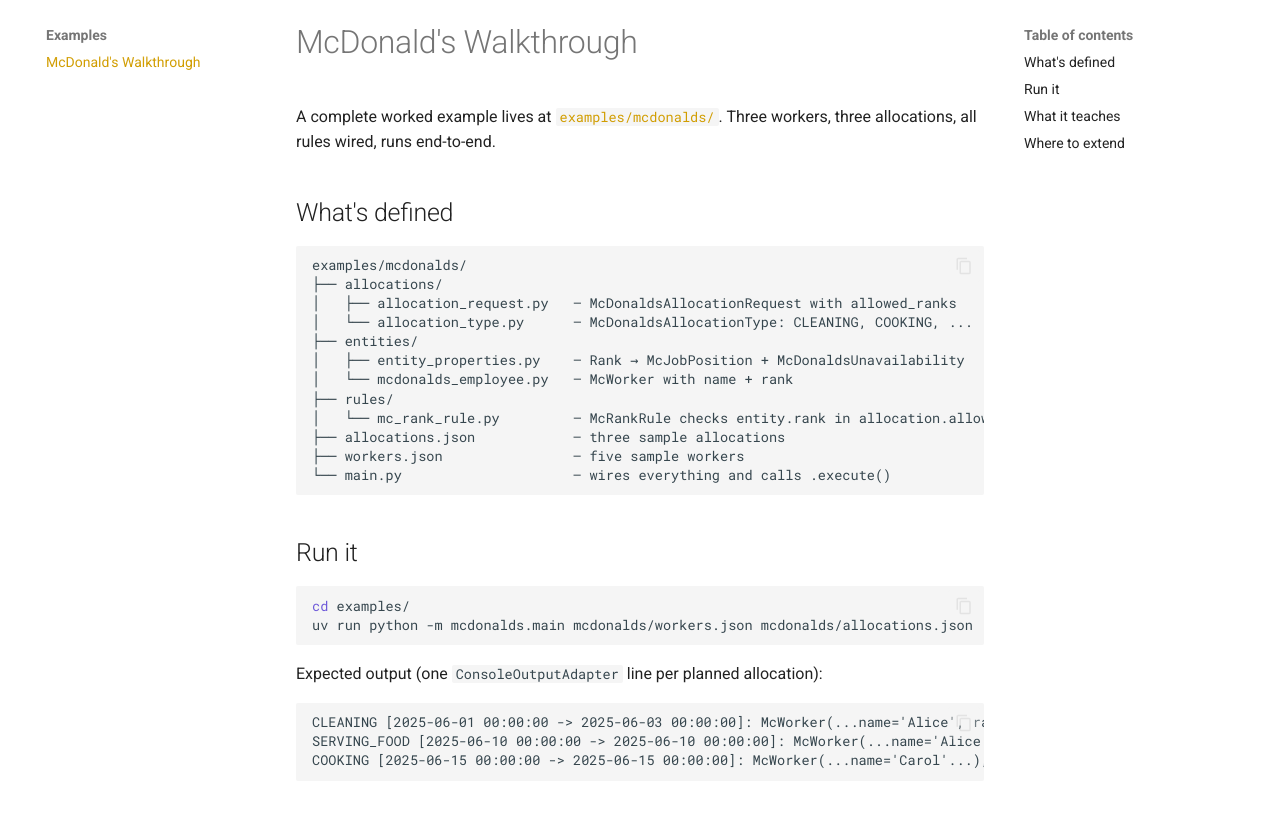
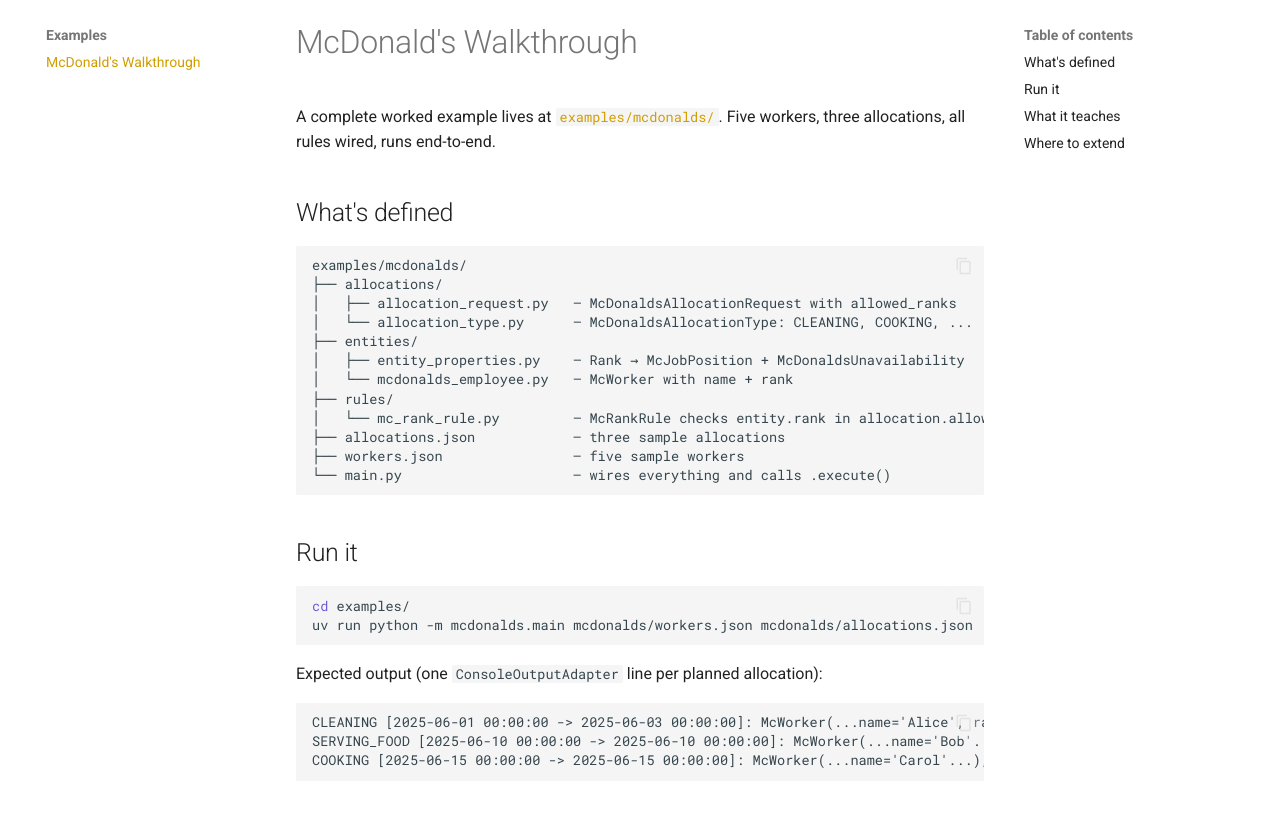
Before and after one commit to Xiddoc/BeeKeeper, an MkDocs documentation site: the page built from docs/examples/mcdonalds.md, in a window 1280 px wide and 1400 px high. Shown: the part 124-950 px from the top of the window. Built offline with MkDocs 1.6.1 and Material for MkDocs 9.7.7, drawn with Linux system fonts in a browser that asks for light colours; comment, search, counter and statistics services are not loaded.

Commit message:
docs: fix McDonald's example output (Bob for SERVING_FOOD) and worker count

````diff
--- a/docs/examples/mcdonalds.md
+++ b/docs/examples/mcdonalds.md
@@ -1,6 +1,6 @@
 # McDonald's Walkthrough
 
-A complete worked example lives at [`examples/mcdonalds/`](https://github.com/Xiddoc/BeeKeeper/tree/master/examples/mcdonalds). Three workers, three allocations, all rules wired, runs end-to-end.
+A complete worked example lives at [`examples/mcdonalds/`](https://github.com/Xiddoc/BeeKeeper/tree/master/examples/mcdonalds). Five workers, three allocations, all rules wired, runs end-to-end.
 
 ## What's defined
 
@@ -30,7 +30,7 @@
 
 ```text
 CLEANING [2025-06-01 00:00:00 -> 2025-06-03 00:00:00]: McWorker(...name='Alice', rank=<McJobPosition.CASHIER: 'CASHIER'>)
-SERVING_FOOD [2025-06-10 00:00:00 -> 2025-06-10 00:00:00]: McWorker(...name='Alice'...)
+SERVING_FOOD [2025-06-10 00:00:00 -> 2025-06-10 00:00:00]: McWorker(...name='Bob'...)
 COOKING [2025-06-15 00:00:00 -> 2025-06-15 00:00:00]: McWorker(...name='Carol'...), McWorker(...name='Eve'...)
 ```
 
````
